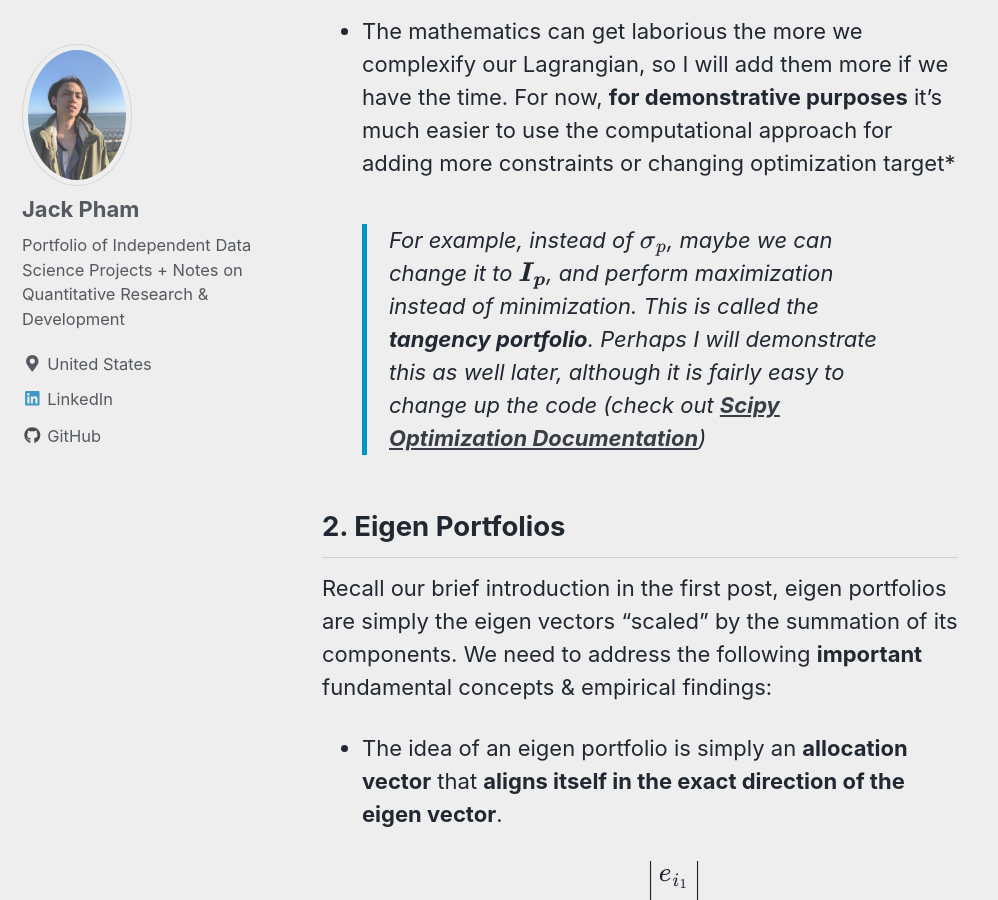
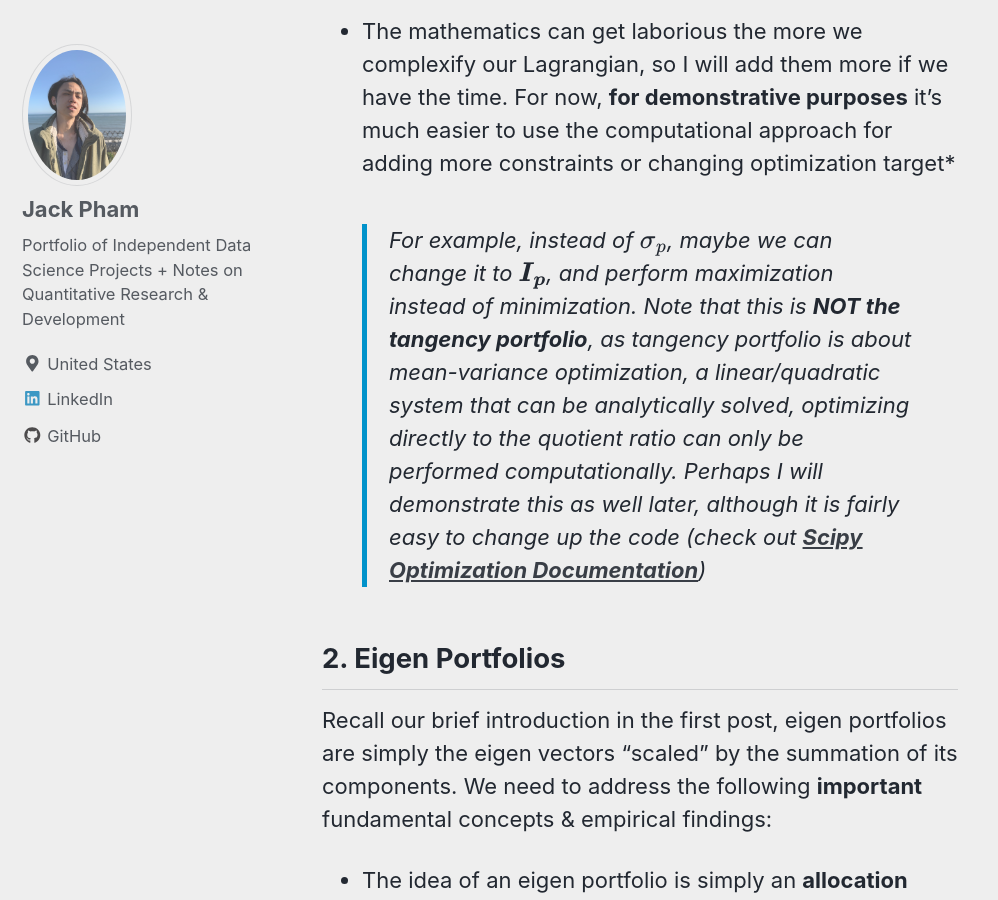
Before and after one commit to jp-quant/jp-quant.github.io, a Jekyll site: the page built from _posts/2020-06-03-qf_volatility_p2.md, in a window 1280 px wide and 900 px high, scrolled down 19656 px. Shown: the whole window, without its empty margins (0-998 px from the left). Built offline with Jekyll 4.4.1, drawn with Linux system fonts in a browser that asks for light colours; nearby versions of some CDN libraries; formulas are drawn with MathJax 3.

Commit message:
2nd post edits

```diff
--- a/_posts/2020-06-03-qf_volatility_p2.md
+++ b/_posts/2020-06-03-qf_volatility_p2.md
@@ -620,7 +620,7 @@ plot_bulk_evals(evaluate_bulk_w(RET_outSample,allWeights))
 - It is **much faster to use the analytical method** to compute our Minimum Variance Portfolio, especially as M increases to which requires more combinations for iterations when utilizing computational approach.
 - We tend to opt for computation when we don't have the concrete mathematics to solve for the optimization problem, specifically when the constraint is not an equality constraint (=) but rather inequality constraints (<,>,<=,>=)
 - The mathematics can get laborious the more we complexify our Lagrangian, so I will add them more if we have the time. For now, **for demonstrative purposes** it's much easier to use the computational approach for adding more constraints or changing optimization target*
-	> For example, instead of $$\sigma_p$$, maybe we can change it to $$\boldsymbol{I_p}$$, and perform maximization instead of minimization. This is called the **tangency portfolio**. Perhaps I will demonstrate this as well later, although it is fairly easy to change up the code (check out [**Scipy Optimization Documentation**](https://docs.scipy.org/doc/scipy/reference/tutorial/optimize.html "Scipy Optimization Documentation"))
+	> For example, instead of $$\sigma_p$$, maybe we can change it to $$\boldsymbol{I_p}$$, and perform maximization instead of minimization. Note that this is **NOT the tangency portfolio**, as tangency portfolio is about mean-variance optimization, a linear/quadratic system that can be analytically solved, optimizing directly to the quotient ratio can only be performed computationally. Perhaps I will demonstrate this as well later, although it is fairly easy to change up the code (check out [**Scipy Optimization Documentation**](https://docs.scipy.org/doc/scipy/reference/tutorial/optimize.html "Scipy Optimization Documentation"))
 
 
 ## 2. Eigen Portfolios
```
